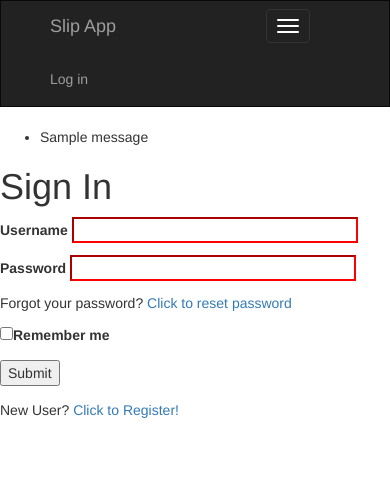
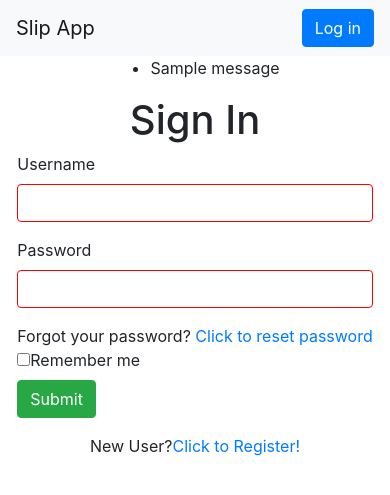
Before and after one commit to kakxow/slip-app, a Python web app: template flask_app/auth/templates/login.html in a window 390 px wide. Shown: the top 495 px of the page. Run offline with Jinja, Linux system fonts and the light colour scheme; the template is opened without the code that fills it, so the values that code supplies are empty, except form fields; one stand-in notice (Sample message) is shown; form fields are guessed from the names that the template uses; some libraries are stand-ins or nearby versions.

Commit message:
Frontend revamp

```diff
--- a/flask_app/auth/templates/auth_template.html
+++ /dev/null
@@ -1,15 +0,0 @@
-{% extends "base.html" %}
-
-{% block content %}
-
-{% with messages = get_flashed_messages() %}
-  {% if messages %}
-    <ul>
-      {% for message in messages %}
-        <li>{{ message }}</li>
-      {% endfor %}
-    </ul>
-  {% endif %}
-{% endwith %}
-
-{% endblock %}
--- a/flask_app/auth/templates/helper.html
+++ /dev/null
@@ -1,9 +0,0 @@
-{% macro render_field(field) %}
-  <p>
-    {{ field.label }}
-    {{ field(size=32, **kwargs)|safe }}
-    {% for error in field.errors %}
-      <span style="color: red;">[{{ error }}]</span>
-    {% endfor %}
-  </p>
-{% endmacro %}
--- a/flask_app/auth/templates/login.html
+++ b/flask_app/auth/templates/login.html
@@ -1,8 +1,22 @@
-{% extends "auth_template.html" %}
-{% from "helper.html" import render_field %}
+{% extends "base.html" %}
+{% from "_formhelpers.html" import render_field %}
 
 {% block content %}
+<div class="row justify-content-center">
+{% with messages = get_flashed_messages() %}
+  {% if messages %}
+    <ul>
+      {% for message in messages %}
+        <li>{{ message }}</li>
+      {% endfor %}
+    </ul>
+  {% endif %}
+{% endwith %}
+</div>
+<div class="row justify-content-center">
   <h1>Sign In</h1>
+</div>
+<div class="row justify-content-center">
   <form action="" method="post">
     {{ form.hidden_tag() }}
     {{ render_field(
@@ -13,12 +27,15 @@
         required="true"
       ) }}
     {{ render_field(form.password, required="true") }}
-    <p>
+    <div>
     	Forgot your password?
     	<a href="{{ url_for('.reset_password_request') }}">Click to reset password</a>
-    </p>
-    <p>{{ form.remember_me() }}{{ form.remember_me.label }}</p>
-    <p>{{ form.submit() }}</p>
+    </div>
+    <div class="checkbox">{{ form.remember_me()|safe }}{{ form.remember_me.label }}</div>
+    {{ form.submit(class="btn btn-success") }}
   </form>
-  <p>New User? <a href="{{ url_for('auth.register') }}">Click to Register!</a></p>
+</div>
+  <div class="row justify-content-center">
+  New User? <a href="{{ url_for('auth.register') }}">Click to Register!</a>
+</div>
 {% endblock %}
--- a/flask_app/base/forms.py
+++ b/flask_app/base/forms.py
@@ -65,7 +65,7 @@ class SlipSearch(FlaskForm):
         ]
     )
     ref_num = StringField(
-        'Reference Retrieval Number',
+        'RRN',
         [
             Length(min=12, max=12),
             regexp(r'[\d]{12}'),
--- a/flask_app/base/functions.py
+++ b/flask_app/base/functions.py
@@ -77,7 +77,7 @@ def prettify_result(input_: List[Slip]) -> List[Dict[str, str]]:
         List of enumerated dictionaries, where both keys and values are strings.
 
     """
-    exclude_list = ['something', 'updated']
+    exclude_list = ['something', 'updated', 'phone_num', 'result']
     result = [exclude_keys(el.to_json(), exclude_list)
               for el in input_]
     result = [{**el, '_id': str(i)} for i, el in enumerate(result, start=1)]
--- a/flask_app/base/templates/_formhelpers.html
+++ b/flask_app/base/templates/_formhelpers.html
@@ -2,6 +2,18 @@
   <div class="form-group">
     {{ field.label }}
     {{ field(class="form-control", **kwargs)|safe }}
+    {% for error in field.errors %}
+      <span style="color: red;">{{ error }}</span>
+    {% endfor %}
+  </div>
+{% endmacro %}
+
+{% macro render_field_horizontal(field) %}
+  <div class="form-group row">
+    {{ field.label(class="col-sm-3 col-form-label") }}
+    <div class="col-sm-9">
+      {{ field(class="form-control", **kwargs)|safe }}
+    </div>
     {% if field.errors %}
       <ul class=errors>
       {% for error in field.errors %}
@@ -13,17 +25,24 @@
 {% endmacro %}
 
 {% macro render_pagination(pagination, endpoint) %}
-  <div class=pagination>
-  {%- for page in pagination.iter_pages() %}
+<nav aria-label="...">
+  <ul class="pagination">
+  {% for page in pagination.iter_pages() %}
     {% if page %}
       {% if page != pagination.page %}
-        <a href="{{ url_for(endpoint, page=page) }}">{{ page }}</a>
+        <li class="page-item">
+          <a class="page-link" href="{{ url_for(endpoint, page=page) }}">{{ page }}</a>
+        </li>
       {% else %}
-        <strong>{{ page }}</strong>
+        <li class="page-item active">
+          <a class="page-link" href="#">{{ page }}<span class="sr-only">(current)</span></a>
+        </li>
       {% endif %}
     {% else %}
-      <span class=ellipsis>…</span>
+      <li class="page-item disabled">
+      <a class="page-link" href="#">...</a>
+      </li>
     {% endif %}
-  {%- endfor %}
-  </div>
+  {% endfor %}
+  </ul>
 {% endmacro %}
--- a/flask_app/base/templates/base.html
+++ b/flask_app/base/templates/base.html
@@ -1,51 +1,25 @@
 <html>
 <head>
   <meta charset="utf-8">
-  <meta http-equiv="X-UA-Compatible" content="IE=edge">
-  <meta name="viewport" content="width=device-width, initial-scale=1">
-  <link rel="stylesheet" href="https://maxcdn.bootstrapcdn.com/bootstrap/3.3.5/css/bootstrap.min.css"
-      integrity="sha512-dTfge/zgoMYpP7QbHy4gWMEGsbsdZeCXz7irItjcC3sPUFtf0kuFbDz/ixG7ArTxmDjLXDmezHubeNikyKGVyQ=="
-      crossorigin="anonymous">
+  <meta name="viewport" content="width=device-width, initial-scale=1, shrink-to-fit=no">
+  <link rel="stylesheet" href="https://stackpath.bootstrapcdn.com/bootstrap/4.1.3/css/bootstrap.min.css" integrity="sha384-MCw98/SFnGE8fJT3GXwEOngsV7Zt27NXFoaoApmYm81iuXoPkFOJwJ8ERdknLPMO" crossorigin="anonymous">
   <link rel="stylesheet" type="text/css" href="{{ url_for('static', filename='styles/styles.css') }}">
   <script type="text/javascript" src="{{ url_for('static', filename='scripts/script.js') }}"></script>
   <title>Slip App</title>
 </head>
 <body>
-  <nav class="navbar navbar-inverse">
-    <div class="container">
-      <div class="navbar-header">
-        <button
-          type="button"
-          class="navbar-toggle collapsed"
-          data-toggle="collapse"
-          data-target="#navbar"
-          aria-expanded="false"
-          aria-controls="navbar">
-            <span class="sr-only">Toggle navigation</span>
-            <span class="icon-bar"></span>
-            <span class="icon-bar"></span>
-            <span class="icon-bar"></span>
-        </button>
+  <nav class="navbar navbar-light bg-light">
     <a class="navbar-brand" href="{{ url_for('views.index') }}">Slip App</a>
-      </div>
     <ul class="nav navbar-nav navbar-right">
       {% if current_user.is_authenticated %}
-          <li><a href="{{ url_for('auth.logout') }}">Log out</a></li>
+        <li><a class="btn btn-warning" href="{{ url_for('auth.logout') }}">Log out</a></li>
       {% else %}
-          <li><a href="{{ url_for('auth.login') }}">Log in</a></li>
+        <li><a class="btn btn-primary" href="{{ url_for('auth.login') }}">Log in</a></li>
       {% endif %}
     </ul>
+  </nav>
+  <div class="container-fluid">
+    {% block content %}{% endblock %}
   </div>
-  </nav>
-  {% with messages = get_flashed_messages() %}
-    {% if messages %}
-      <ul>
-        {% for message in messages %}
-          <li>{{ message }}</li>
-        {% endfor %}
-      </ul>
-    {% endif %}
-  {% endwith %}
-  {% block content %}{% endblock %}
 </body>
 </html>
--- a/flask_app/static/styles/styles.css
+++ b/flask_app/static/styles/styles.css
@@ -1,20 +1,8 @@
 table {
-  width: 100%;
-  table-layout: fixed;
-  word-wrap: break-word;
-  margin: 0;
+	table-layout:fixed;
 }
-td, th, tr {
-  border: 1px solid black;
-  padding: 2px;
-  font-size: 10px;
-}
-th {
-  font-size: 14px;
-}
-div {
-  width: 100%;
-  max-width: 320px;
+td, th {
+  word-break: break-all;
 }
 input:invalid {
     border-color: red;
@@ -27,7 +15,3 @@ input[type="number"]::-webkit-inner-spin-button {
 input[type="number"] {
     -moz-appearance: textfield;
 }
-
-#sql_text {
-  font-family: monospace;
-}
```
Also changed, not shown: flask_app/auth/templates/register.html (+7 -3 lines), flask_app/auth/templates/reset_password.html (+8 -4 lines), flask_app/auth/templates/reset_password_request.html (+8 -4 lines), flask_app/auth/views.py (+3 -5 lines), flask_app/base/templates/output_page.html (+21 -11 lines), flask_app/base/templates/slip_page.html (+23 -26 lines), flask_app/static/scripts/script.js (+18 -13 lines). Lines whose indentation alone changed are shown as unchanged.
